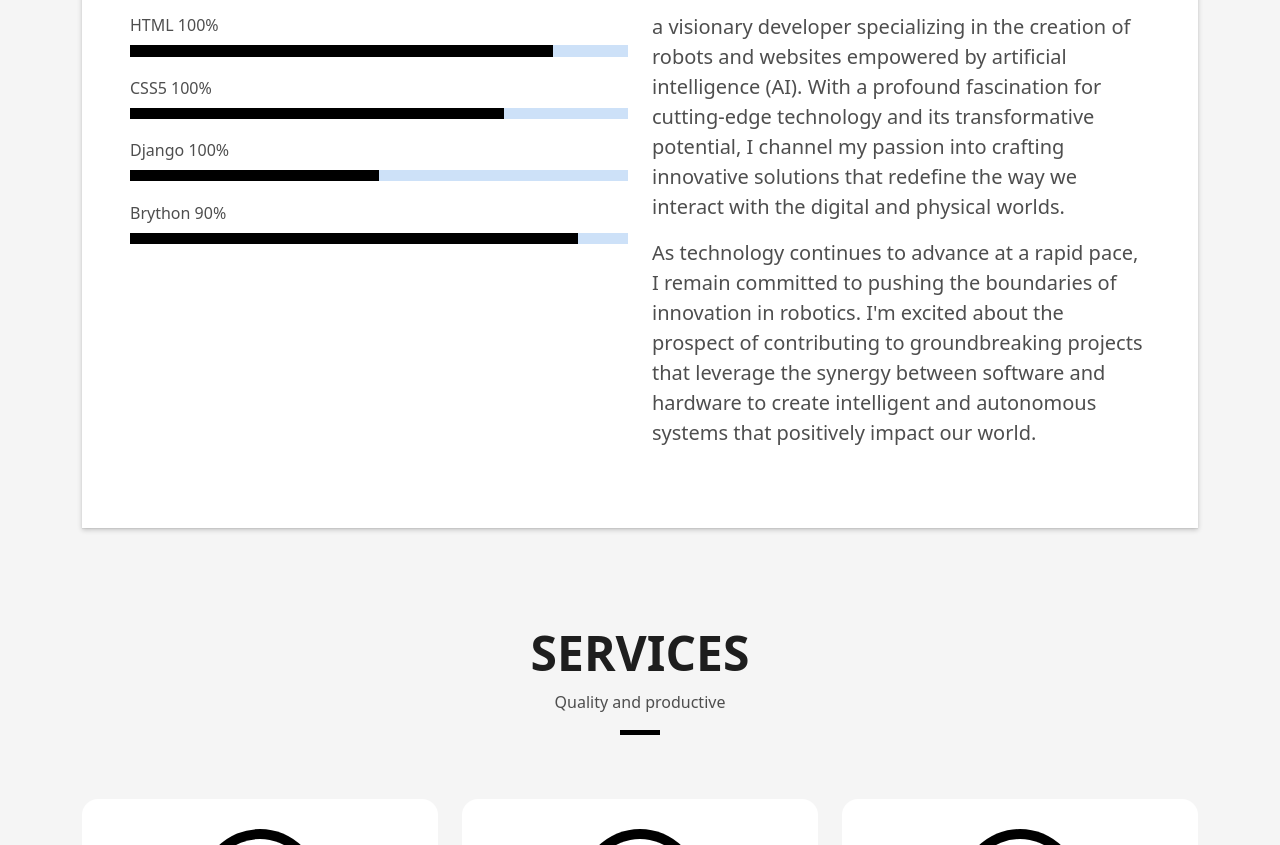
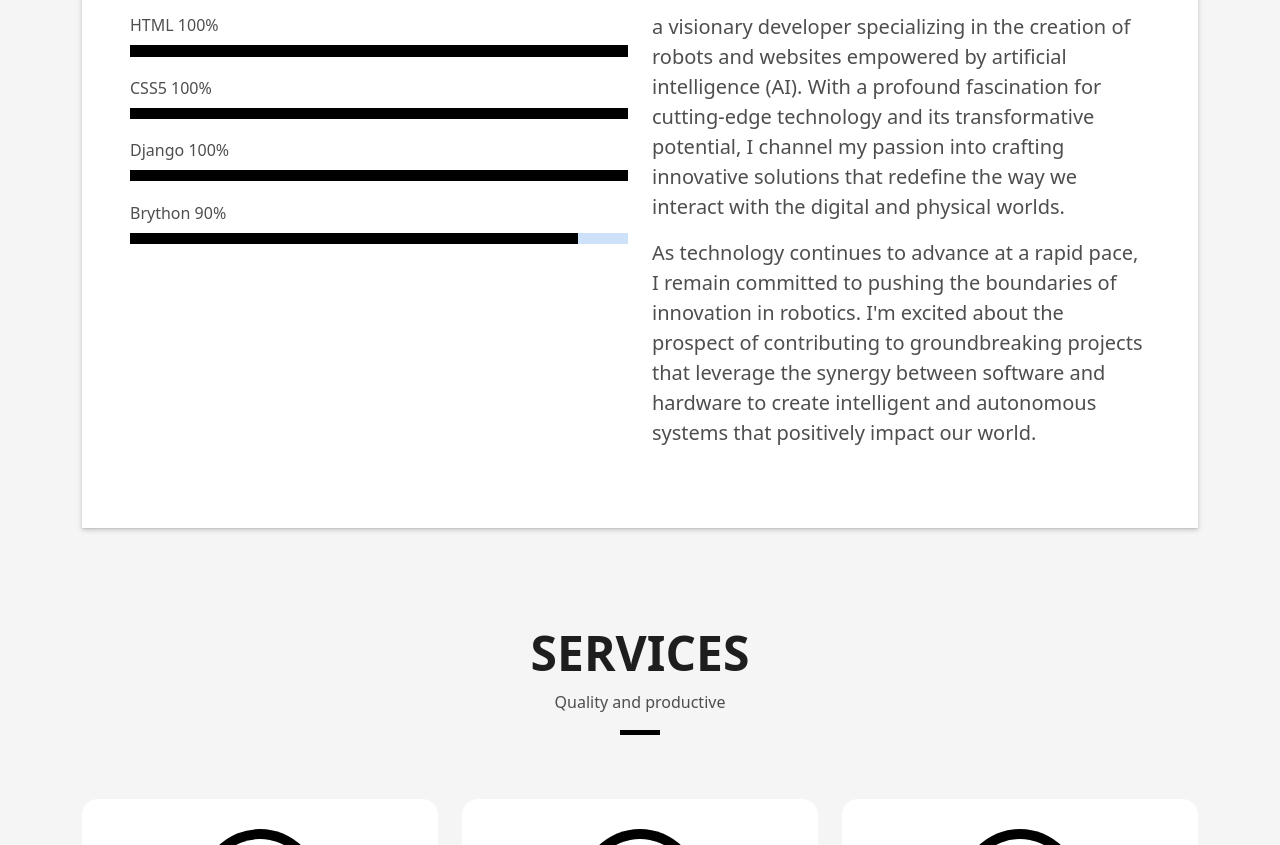
Before and after one commit to shahabaz866/Shahabas-Personal, a plain HTML site: page index.html in a window 1280 px wide. Shown: the part 1198-2043 px from the top of the page. Drawn offline with Linux system fonts and the light colour scheme.

Commit message:
Update index.html

```diff
--- a/index.html
+++ b/index.html
@@ -110,15 +110,15 @@
                     <p class="title-s">Skill</p>
                     <span>HTML</span> <span class="pull-right">100%</span>
                     <div class="progress">
-                      <div class="progress-bar" role="progressbar" style="width: 85%;" aria-valuenow="85" aria-valuemin="0" aria-valuemax="100"></div>
+                      <div class="progress-bar" role="progressbar" style="width: 100%;" aria-valuenow="100" aria-valuemin="0" aria-valuemax="100"></div>
                     </div>
                     <span>CSS5</span> <span class="pull-right">100%</span>
                     <div class="progress">
-                      <div class="progress-bar" role="progressbar" style="width: 75%" aria-valuenow="75" aria-valuemin="0" aria-valuemax="100"></div>
+                      <div class="progress-bar" role="progressbar" style="width: 100%" aria-valuenow="100" aria-valuemin="0" aria-valuemax="100"></div>
                     </div>
                     <span>Django</span> <span class="pull-right">100%</span>
                     <div class="progress">
-                      <div class="progress-bar" role="progressbar" style="width: 50%" aria-valuenow="50" aria-valuemin="0" aria-valuemax="100"></div>
+                      <div class="progress-bar" role="progressbar" style="width: 100%" aria-valuenow="100" aria-valuemin="0" aria-valuemax="100"></div>
                     </div>
                     <span>Brython</span> <span class="pull-right">90%</span>
                     <div class="progress">
```
